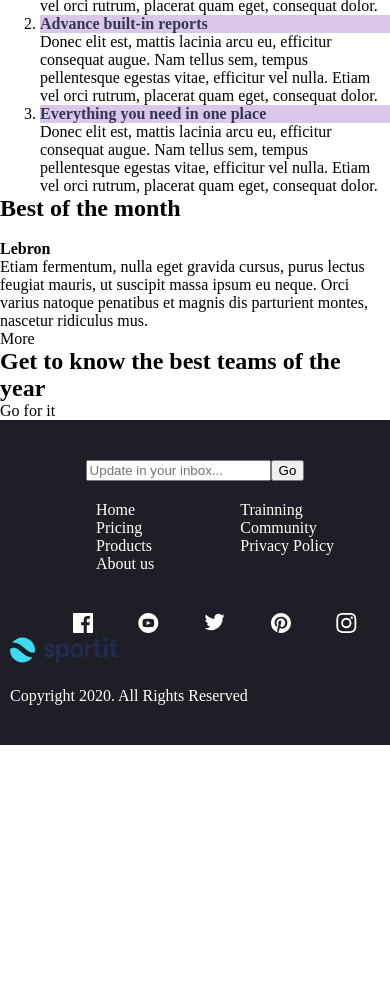
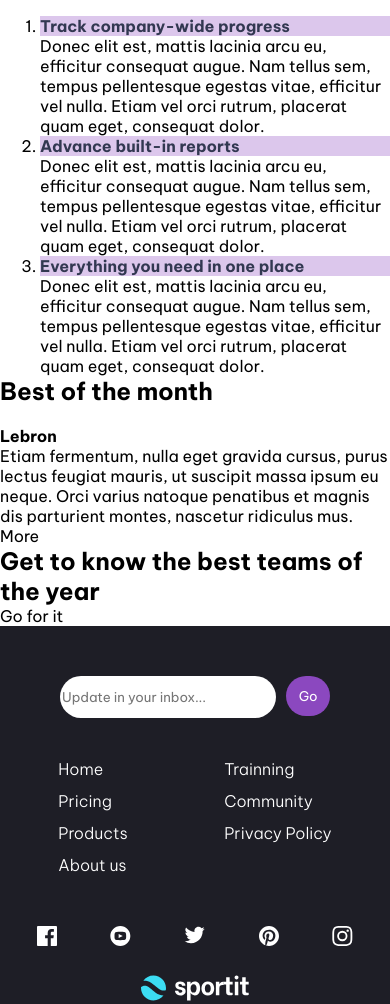
Before and after one commit to ricardocuellar/Sportit-Project, a plain HTML site: page index.html in a window 390 px wide. Shown: the part 1426-2430 px from the top of the page. Before the commit the page ends 2171 px from the top, so only its background shows below. Drawn offline with Linux system fonts and the light colour scheme.

Commit message:
Add mobile styles to footer section

```diff
--- a/css/styles.css
+++ b/css/styles.css
@@ -1,6 +1,6 @@
 *{
     margin: 0px;
-
+    font-family: 'Be Vietnam Pro', sans-serif;
 }
 header.header-bar{
     display: flex;
@@ -93,24 +93,69 @@ footer.footer-section{
 footer.footer-section form.form-footer{
     display: flex;
     justify-content: center;
+    padding: 10px 50px;
+}
+
+footer.footer-section form.form-footer input[type='text']{
+    height: 40px;
+    border-radius: 50px;
+    background: #FFF;
+    border: none;
+    width: 288px;
+}
+
+footer.footer-section form.form-footer input[type='submit']{
+    height: 40px;
+    border-radius: 50px;
+    background: #8B48BF;
+    color: #fff;
+    border: none;
+    width: 55px;
+    margin-left: 10px;
+
 }
 
 footer.footer-section nav.menu-footer{
     display: flex;
-    justify-content: space-evenly;
-    padding: 20px 0px;
+    justify-content: space-around;
+    padding: 25px 0px;
 }
 
 footer.footer-section nav.menu-footer ul{
     list-style: none;
+    padding: 0px;
+}
+
+footer.footer-section nav.menu-footer ul li{
+    font-size: 16px;
+    font-style: normal;
+    font-weight: 300;
+    line-height: 32px;
 }
 
 footer.footer-section nav.icon-footer{
     padding: 20px 0px;
+
 }
 
 footer.footer-section nav.icon-footer ul{
     display: flex;
     justify-content: space-around;
     list-style: none;
+    padding: 0;
 }
+
+footer.footer-section img.logo-footer{
+    margin-top: 20px;
+    display: flex;
+    margin: 25px auto;
+}
+
+footer.footer-section p.p-footer{
+    text-align: center;
+    color: #8C8C94;
+    font-size: 12.5px;
+    font-style: normal;
+    font-weight: 500;
+    line-height: normal;
+}
--- a/index.html
+++ b/index.html
@@ -3,6 +3,9 @@
 <head>
     <meta charset="UTF-8">
     <meta name="viewport" content="width=device-width, initial-scale=1.0">
+    <link rel="preconnect" href="https://fonts.googleapis.com">
+<link rel="preconnect" href="https://fonts.gstatic.com" crossorigin>
+<link href="https://fonts.googleapis.com/css2?family=Be+Vietnam+Pro:wght@300;400;500;600;700&display=swap" rel="stylesheet">
     <link rel="stylesheet" href="./css/styles.css">
     <title>Sportit</title>
 </head>
@@ -103,7 +106,7 @@
                 <li><a><img src="./img/icon-instagram.svg" alt="Logo Instagram"></a></li>
             </ul>
 
-            <img src="./img/logo.svg" alt="Logo Sportit" class="logo">
+            <img src="./img/logo_white.svg" alt="Logo Sportit" class="logo-footer">
 
         </nav>
 
```
Also changed, not shown: img/logo_white.svg (added).
